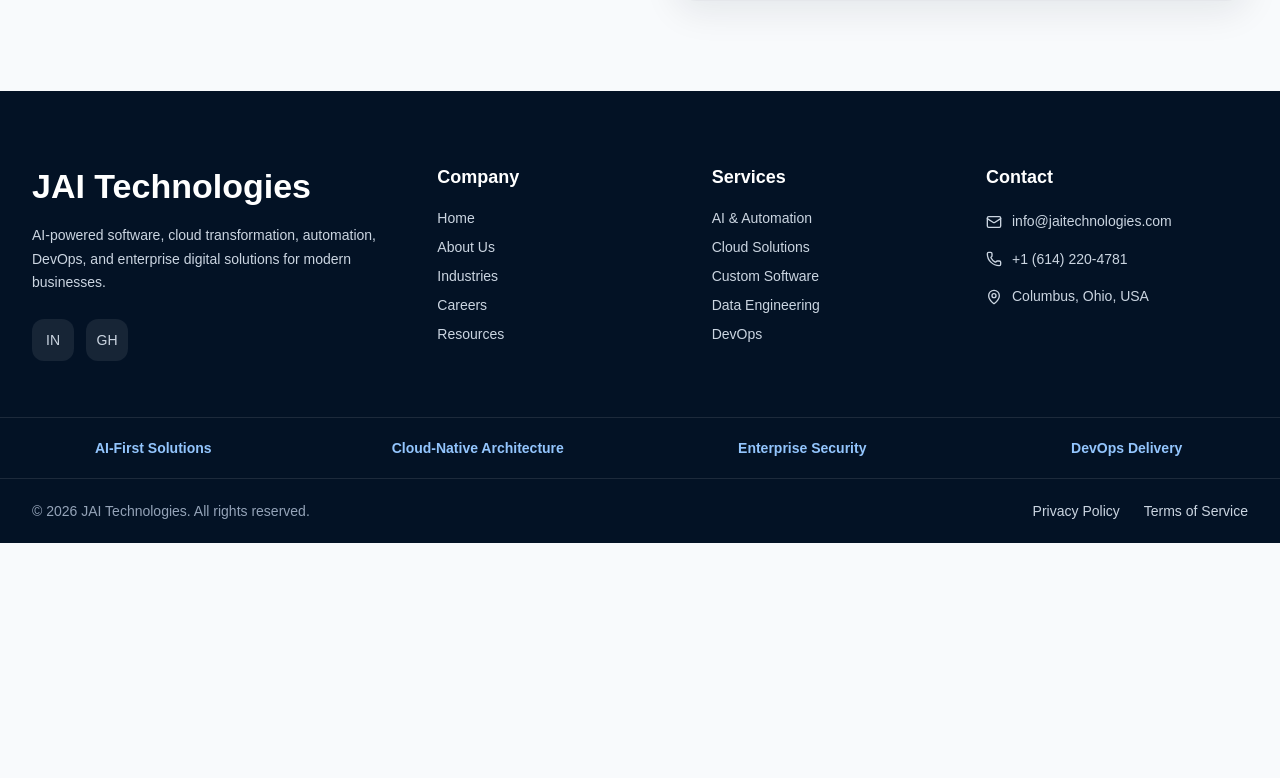
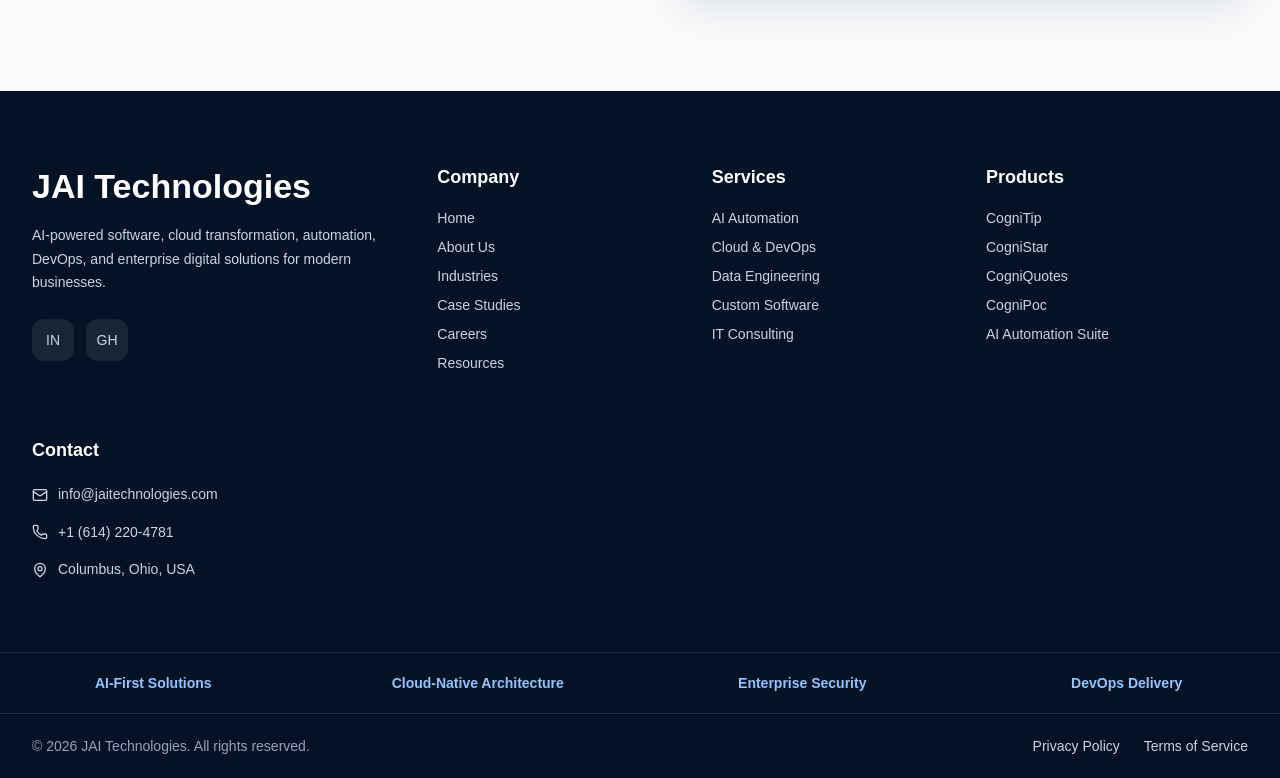
Before and after one commit to Muniganti005/jai-technologies, a Next.js app: page / in a window 1280 px wide. Shown: the part 10122-10900 px from the top of the page. Before the commit the page ends 10665 px from the top, so only its background shows below. Built offline with nearby package versions, Linux system fonts and the light colour scheme.

Commit message:
FIRST-FIX: upgrade footer navigation

```diff
--- a/components/Footer.tsx
+++ b/components/Footer.tsx
@@ -13,16 +13,9 @@ export default function Footer() {
           </p>
 
           <div className="footer-socials">
-
-  <a href="#">
-    IN
-  </a>
-
-  <a href="https://github.com/Muniganti005/jai-technologies">
-    GH
-  </a>
-
-</div>
+            <a href="#">IN</a>
+            <a href="https://github.com/Muniganti005/jai-technologies">GH</a>
+          </div>
         </div>
 
         <div>
@@ -30,32 +23,39 @@ export default function Footer() {
           <Link href="/">Home</Link>
           <Link href="/about">About Us</Link>
           <Link href="/industries">Industries</Link>
+          <Link href="/case-studies">Case Studies</Link>
           <Link href="/careers">Careers</Link>
           <Link href="/resources">Resources</Link>
         </div>
 
         <div>
           <h3>Services</h3>
-          <Link href="/services">AI & Automation</Link>
-          <Link href="/services">Cloud Solutions</Link>
+          <Link href="/services">AI Automation</Link>
+          <Link href="/services">Cloud & DevOps</Link>
+          <Link href="/services">Data Engineering</Link>
           <Link href="/services">Custom Software</Link>
-          <Link href="/services">Data Engineering</Link>
-          <Link href="/services">DevOps</Link>
+          <Link href="/services">IT Consulting</Link>
+        </div>
+
+        <div>
+          <h3>Products</h3>
+          <Link href="/products">CogniTip</Link>
+          <Link href="/products">CogniStar</Link>
+          <Link href="/products">CogniQuotes</Link>
+          <Link href="/products">CogniPoc</Link>
+          <Link href="/products">AI Automation Suite</Link>
         </div>
 
         <div>
           <h3>Contact</h3>
-
           <p>
             <Mail size={16} />
             info@jaitechnologies.com
           </p>
-
           <p>
             <Phone size={16} />
             +1 (614) 220-4781
           </p>
-
           <p>
             <MapPin size={16} />
             Columbus, Ohio, USA
@@ -75,8 +75,8 @@ export default function Footer() {
           <span>© 2026 JAI Technologies. All rights reserved.</span>
 
           <div>
-            <Link href="#">Privacy Policy</Link>
-            <Link href="#">Terms of Service</Link>
+            <Link href="/privacy-policy">Privacy Policy</Link>
+            <Link href="/terms">Terms of Service</Link>
           </div>
         </div>
       </div>
```
Also changed, not shown: app/privacy-policy/page.tsx (added), app/terms/page.tsx (added).
